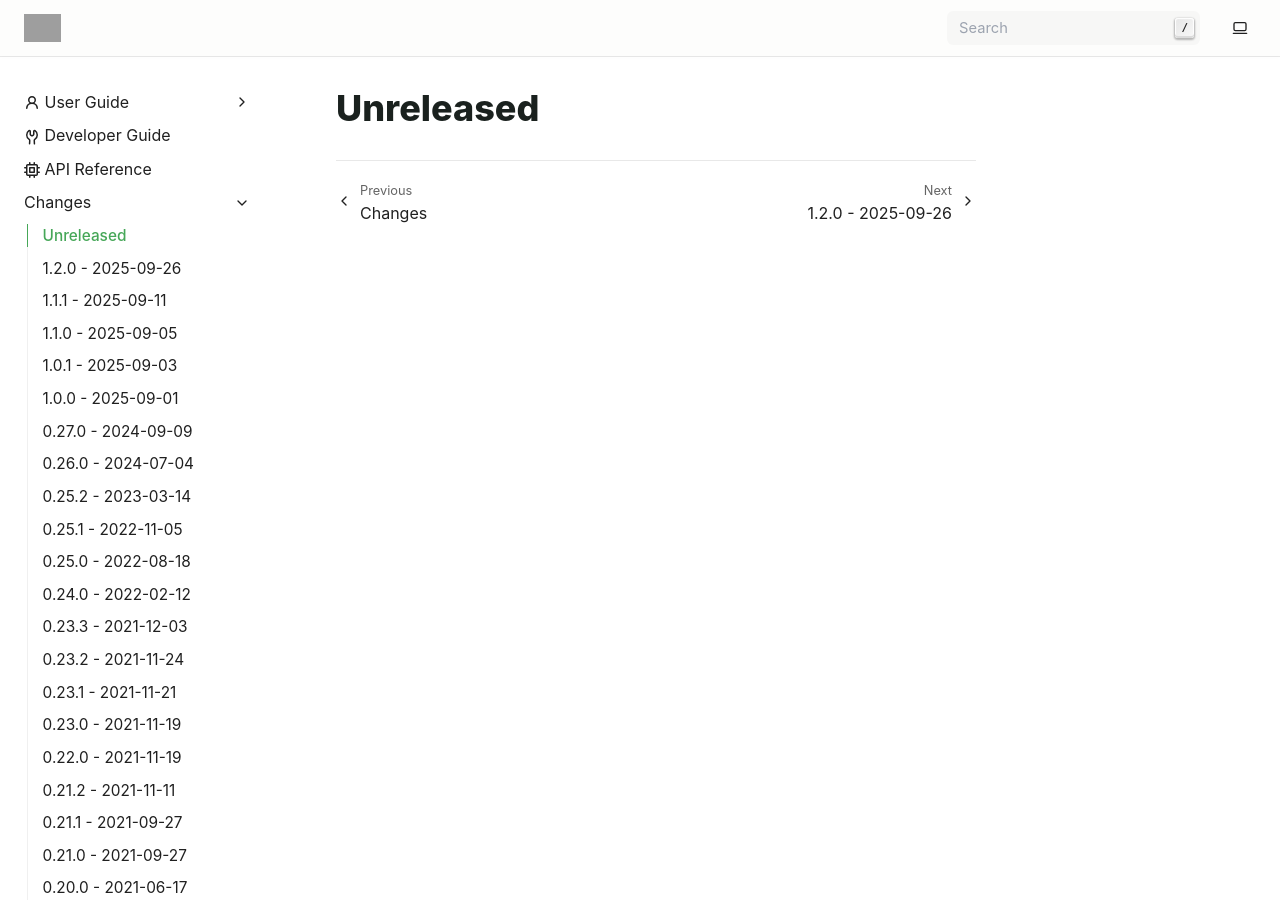
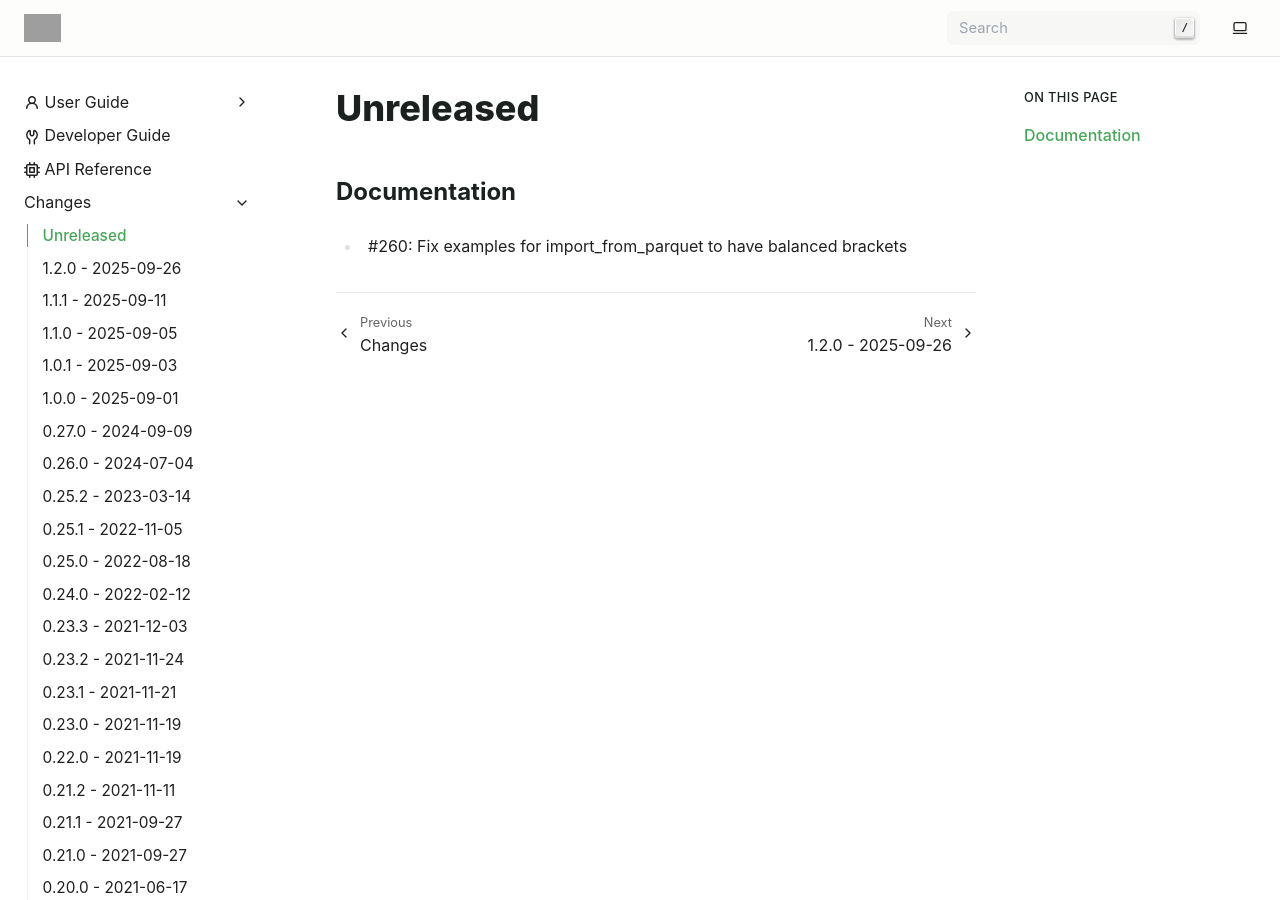
Before and after one commit to exasol/pyexasol, a Sphinx documentation site: the page built from doc/changes/unreleased.md, in a window 1280 px wide and 900 px high. Built offline with Sphinx 7.4.7, drawn with Linux system fonts in a browser that asks for light colours; grey boxes are pictures that could not be loaded.

Commit message:
Fix examples for parquet; we should consider making these executed as well

```diff
--- a/doc/changes/unreleased.md
+++ b/doc/changes/unreleased.md
@@ -1 +1,5 @@
 # Unreleased
+
+## Documentation
+
+* #260: Fix examples for import_from_parquet to have balanced brackets
--- a/doc/user_guide/exploring_features/import_and_export/index.rst
+++ b/doc/user_guide/exploring_features/import_and_export/index.rst
@@ -160,11 +160,11 @@
     from pathlib import Path
 
     # list[Path]: list of specific parquet files to load
-    C.import_from_parquet([Path("local_path/test.parquet"], "users")
+    C.import_from_parquet([Path("local_path/test.parquet")], "users")
 
     # Path: can be either a file or directory. If it's a directory,
     # all files matching this pattern *.parquet will be processed.
-    C.import_from_parquet(Path("local_path/test.parquet", "users")
+    C.import_from_parquet(Path("local_path/test.parquet"), "users")
 
     # string: representing a filepath which already contains a glob pattern
     C.import_from_parquet("local_path/*.parquet", "users")
```
